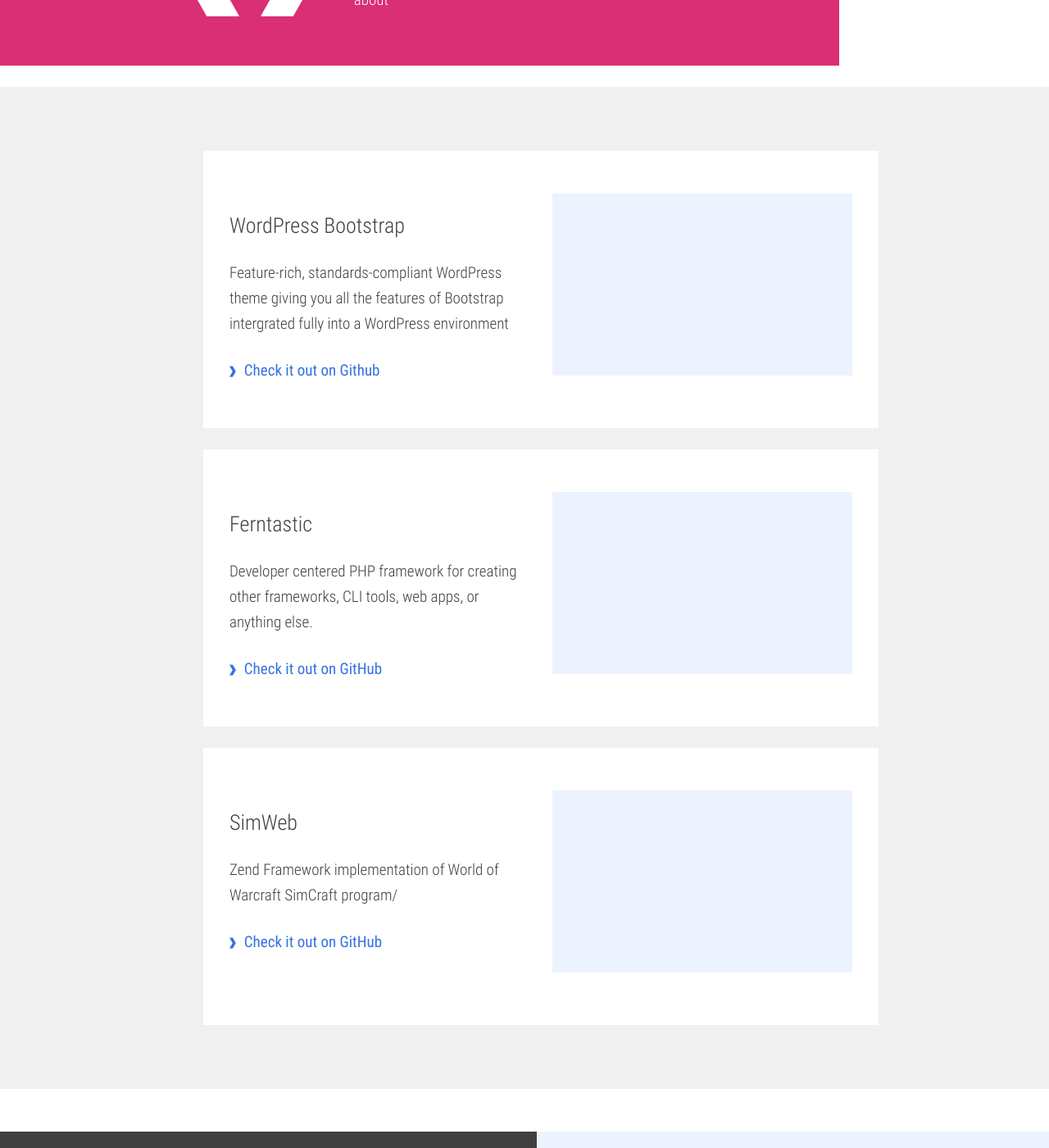
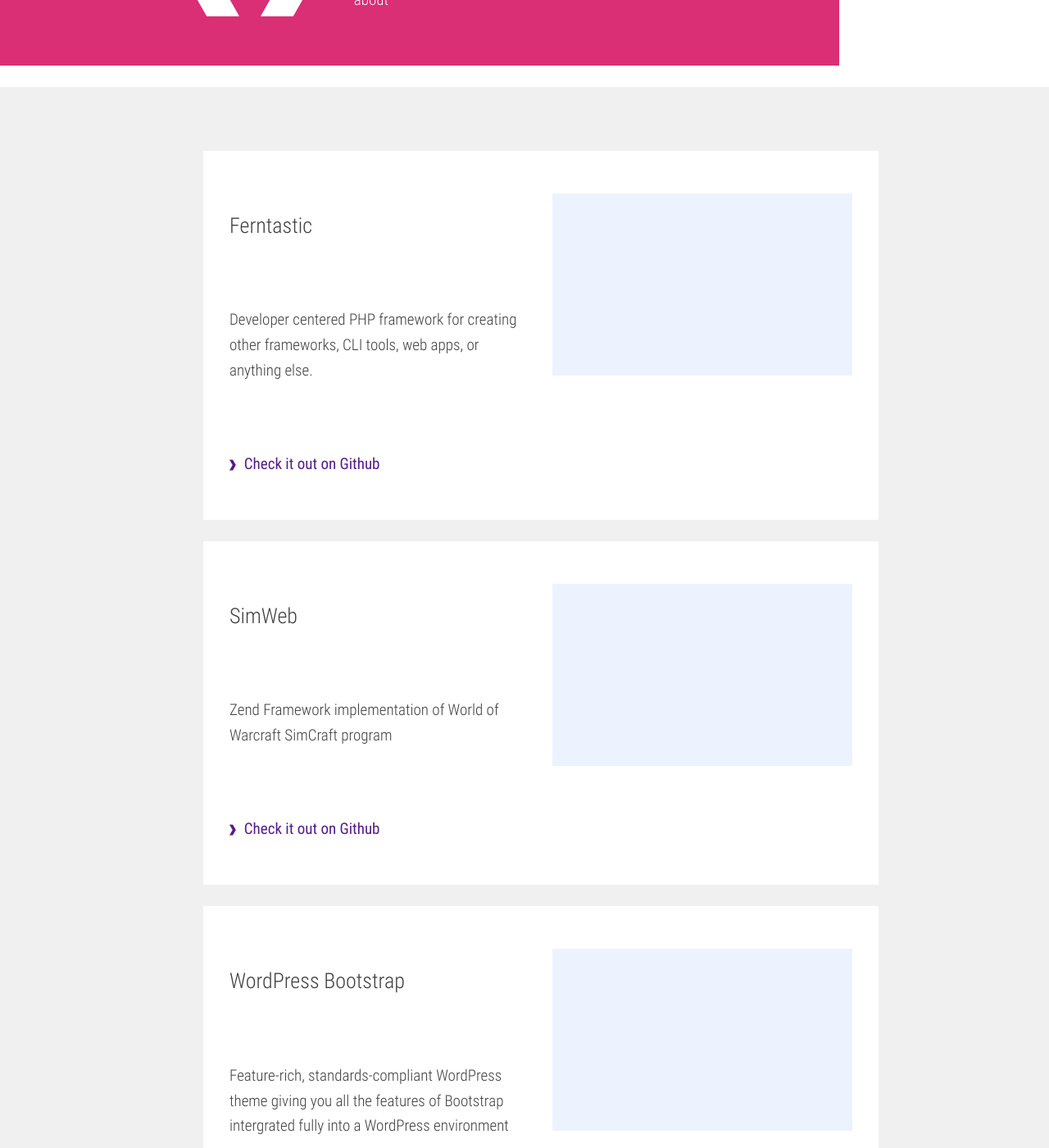
Before and after one commit to webmakersteve/webmakersteve.github.io, a Jekyll site: the page built from index.html, in a window 1280 px wide and 1400 px high, scrolled down 423 px. Shown: the whole window at 82% size. Built offline with Jekyll 4.4.1, drawn with Linux system fonts in a browser that asks for light colours; the list of posts is cut into pages by our own code.

Commit message:
Moved projects into their own directory

```diff
--- a/_config.yml
+++ b/_config.yml
@@ -15,6 +15,13 @@
 paginate: 4
 paginate_path: blog/:num
 
+# Sass
 sass:
     sass_dir: _sass
     style: compressed
+
+# Collections
+collections:
+  projects:
+    foo: bar
+    #permalink: /projects/:path/
--- a/_includes/projects.html
+++ b/_includes/projects.html
@@ -1,3 +1,4 @@
+{% if site.projects %}
 <div class="highlight-module  highlight-module--left   highlight-module--learning">
    <div class="highlight-module__container  icon-google-dev">
       <div class="highlight-module__content   g-wide--push-1 g-wide--pull-1  g-medium--push-1">
@@ -11,45 +12,24 @@
    <div class="featured-section">
       <div class="container-medium">
          <ul class="featured-list">
+            {% for project in site.projects %}
             <li class="featured-list__item clear">
                <div class="container-small">
                   <div class="featured-list__content g--half">
-                     <h3>WordPress Bootstrap</h3>
-                     <p>Feature-rich, standards-compliant WordPress theme giving you all the features of Bootstrap intergrated fully into a WordPress environment</p>
-                     <a href="https://github.com/webmakersteve/WordpressBootstrap" class="cta--primary">Check it out on Github</a>
+                     <h3>{{project.title}}</h3>
+                     <p>{{project.content}}</p>
+                     <a href="{{url}}" class="cta--primary">Check it out on Github</a>
                   </div>
                   <div class="featured-list__img-wrapper g--half g--last">
-                     <div class="featured-list__img"><img src="../images/icons/placeholder--small.png" alt="small image placeholder example"></div>
+                     <div class="featured-list__img"><img src="{{ project.img | prepend: site.baseurl }}" alt="small image placeholder example"></div>
                   </div>
                </div>
             </li>
-            <li class="featured-list__item clear">
-               <div class="container-small">
-                  <div class="featured-list__content g--half">
-                     <h3>Ferntastic</h3>
-                     <p>Developer centered PHP framework for creating other frameworks, CLI tools, web apps, or anything else.</p>
-                     <a href="https://github.com/webmakersteve/Ferntastic" class="cta--primary">Check it out on GitHub</a>
-                  </div>
-                  <div class="featured-list__img-wrapper g--half g--last">
-                     <div class="featured-list__img"><img src="../images/icons/placeholder--small.png" alt="small image placeholder example"></div>
-                  </div>
-               </div>
-            </li>
-
-            <li class="featured-list__item clear">
-               <div class="container-small">
-                  <div class="featured-list__content g--half">
-                     <h3>SimWeb</h3>
-                     <p>Zend Framework implementation of World of Warcraft SimCraft program/</p>
-                     <a href="https://github.com/webmakersteve/Ferntastic" class="cta--primary">Check it out on GitHub</a>
-                  </div>
-                  <div class="featured-list__img-wrapper g--half g--last">
-                     <div class="featured-list__img"><img src="../images/icons/placeholder--small.png" alt="small image placeholder example"></div>
-                  </div>
-               </div>
-            </li>
+            {% endfor %}
 
          </ul>
       </div>
    </div>
 </section>
+
+{% endif %}
```
Also changed, not shown: _projects/ferntastic.md (added, +7 -0 lines), _projects/simweb.md (added, +7 -0 lines), _projects/wordpress-bootstrap.md (added, +7 -0 lines).
